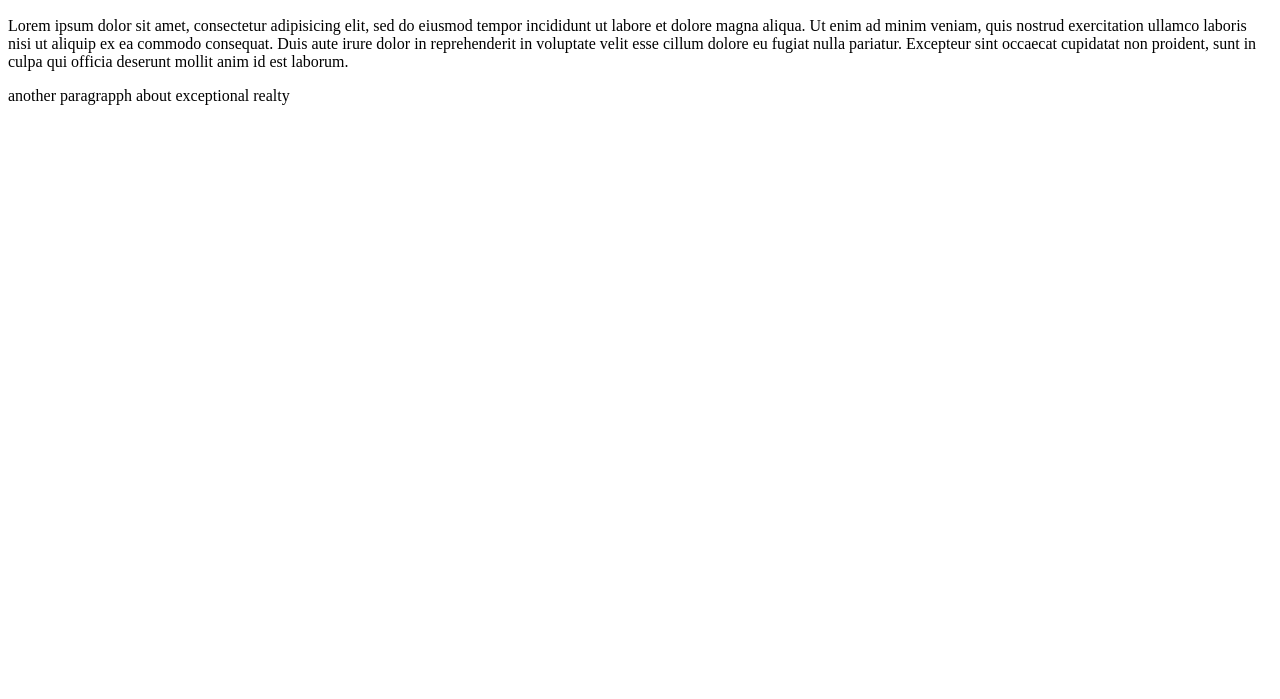
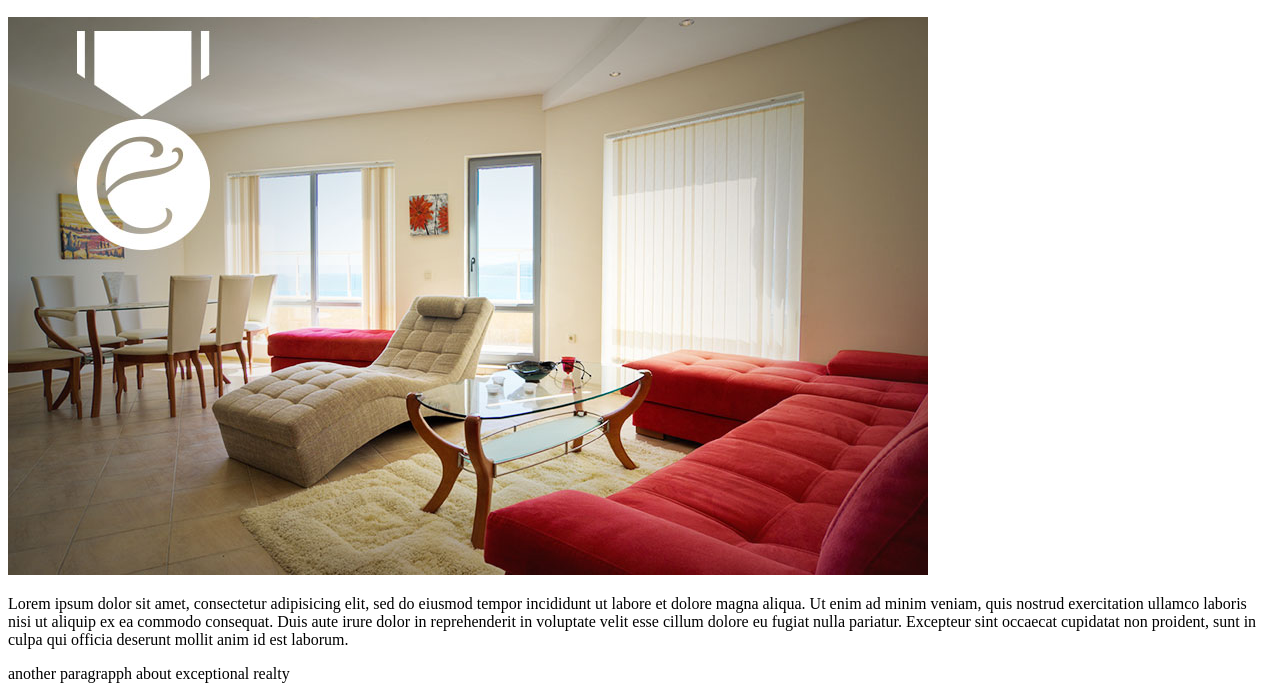
Before and after one commit to moemursi/realty, a plain HTML site: page index.html in a window 1280 px wide. Shown: the part 110-809 px from the top of the page. Drawn offline with Linux system fonts and the light colour scheme.

Commit message:
added image to the index

```diff
--- a/index.html
+++ b/index.html
@@ -12,6 +12,7 @@
   <body>
     <h1>Exceptional</h1>
     <h2>Realty Group</h2>
+    <img src="images/intro-pic.jpg" alt="A beautiful living room" title="welcome to exceptional">
    <p>Lorem ipsum dolor sit amet, consectetur adipisicing elit, sed do eiusmod tempor incididunt ut labore et dolore magna aliqua. Ut enim ad minim veniam, quis nostrud exercitation ullamco laboris nisi ut aliquip ex ea commodo consequat. Duis aute irure dolor in reprehenderit in voluptate velit esse cillum dolore eu fugiat nulla pariatur. Excepteur sint occaecat cupidatat non proident, sunt in culpa qui officia deserunt mollit anim id est laborum.</p>
    <p>another paragrapph about exceptional realty</p>
   </body>
```
